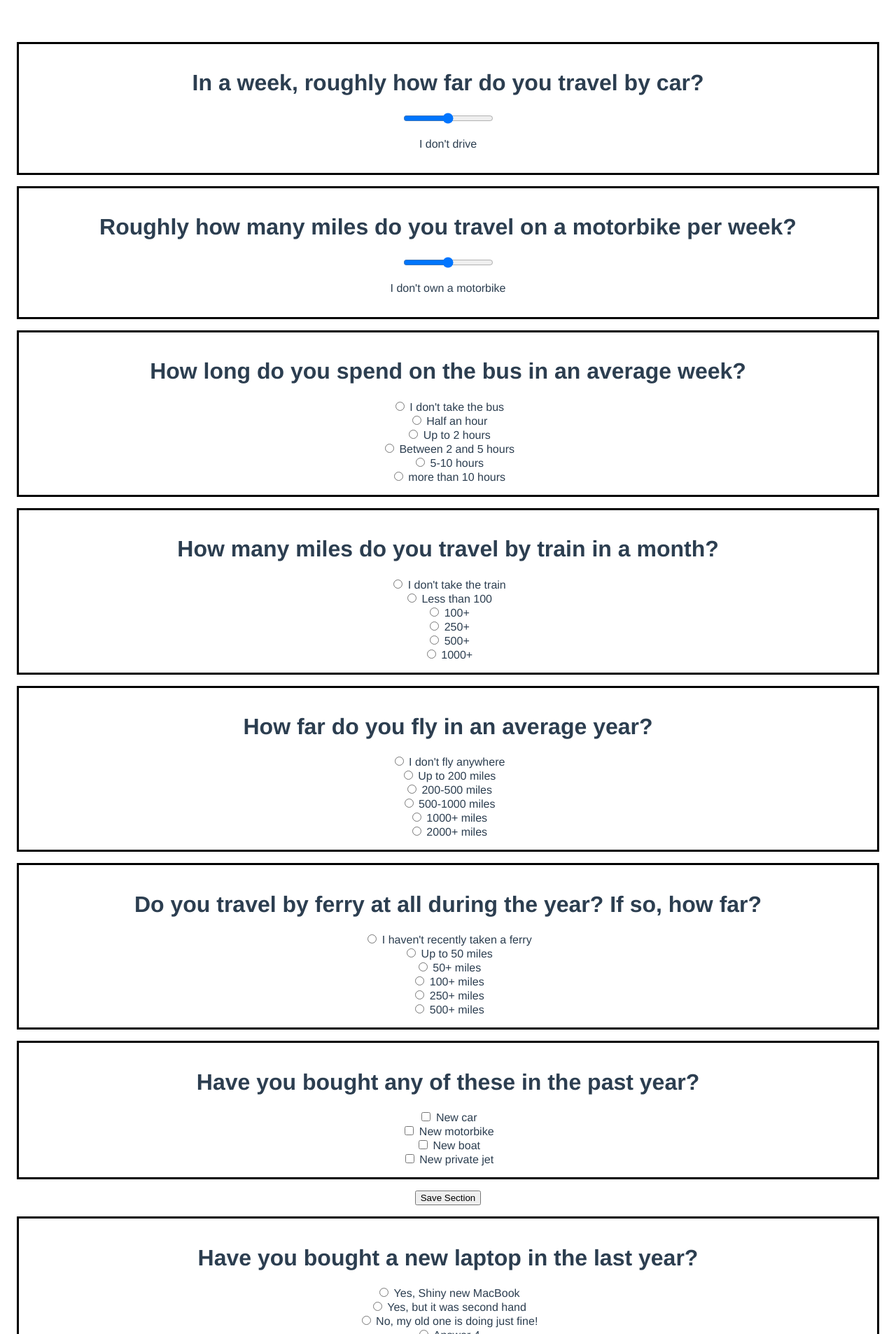
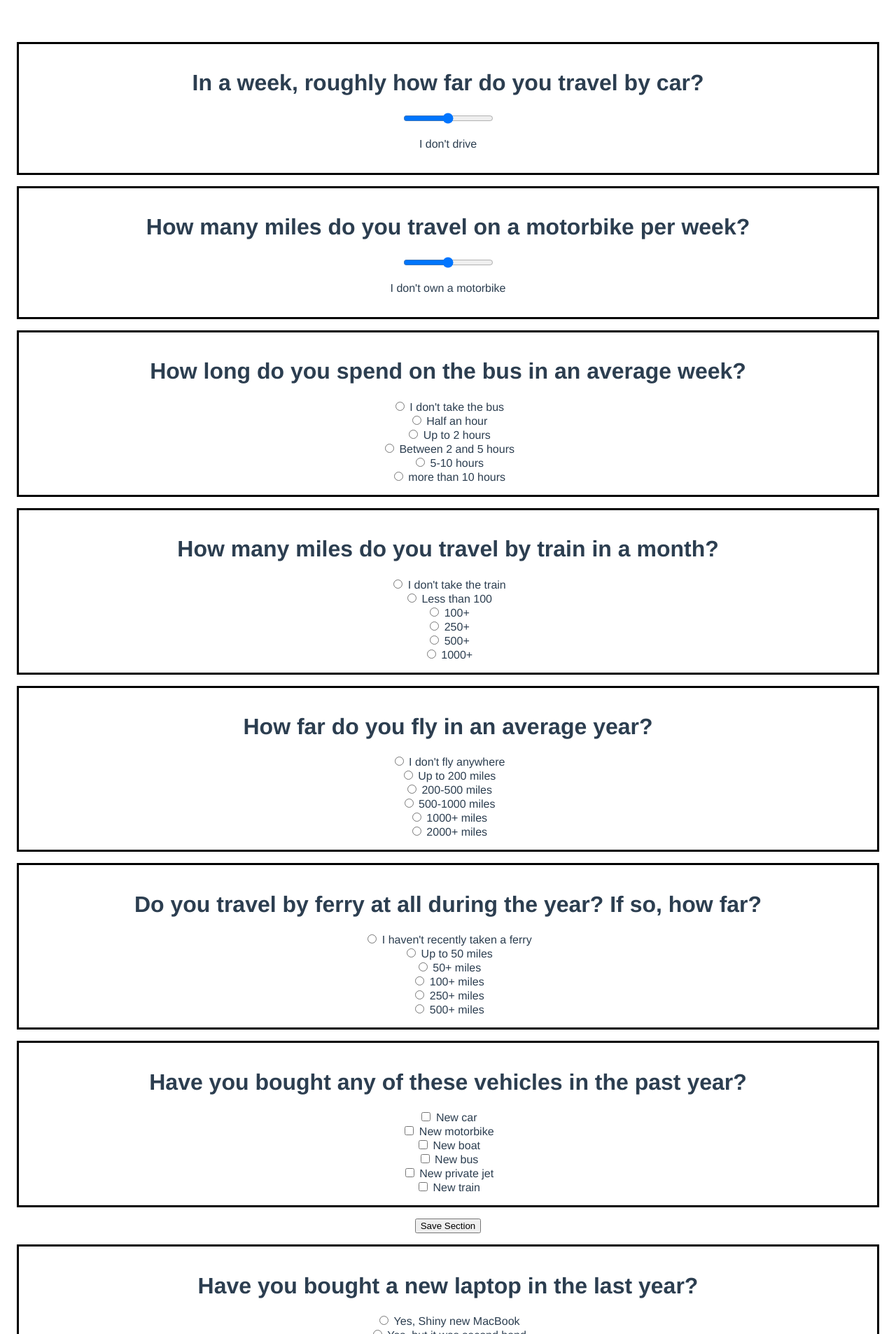
Before and after one commit to randomlyalex/co2_group_project, a Vue app in the folder client/: page / in a window 1280 px wide. Shown: the top 1906 px of the page at 70% size. Built offline with nearby package versions, Linux system fonts and the light colour scheme.

Commit message:
bit of tweaking, think this section is ready to merge

```diff
--- a/client/src/components/TransportSection.vue
+++ b/client/src/components/TransportSection.vue
@@ -46,7 +46,7 @@ export default {
         {
           id: 2,
           type: "range",
-          questionHeading: "Roughly how many miles do you travel on a motorbike per week?",
+          questionHeading: "How many miles do you travel on a motorbike per week?",
           questionSubHeading: "",
           answers: [
             {text: "I don't own a motorbike", co2amount: 0},
@@ -117,13 +117,15 @@ export default {
         {
           id: 7,
           type: "checkbox",
-          questionHeading: "Have you bought any of these in the past year?",
+          questionHeading: "Have you bought any of these vehicles in the past year?",
           questionSubHeading: "",
           answers: [
             {text: "New car", co2amount: 14000},
             {text: "New motorbike", co2amount: 9000},
             {text: "New boat", co2amount: 16000},
+            {text: "New bus", co2amount: 18000},
             {text: "New private jet", co2amount: 20000},
+            {text: "New train", co2amount: 25000},
           ]
         },
       ]
```
